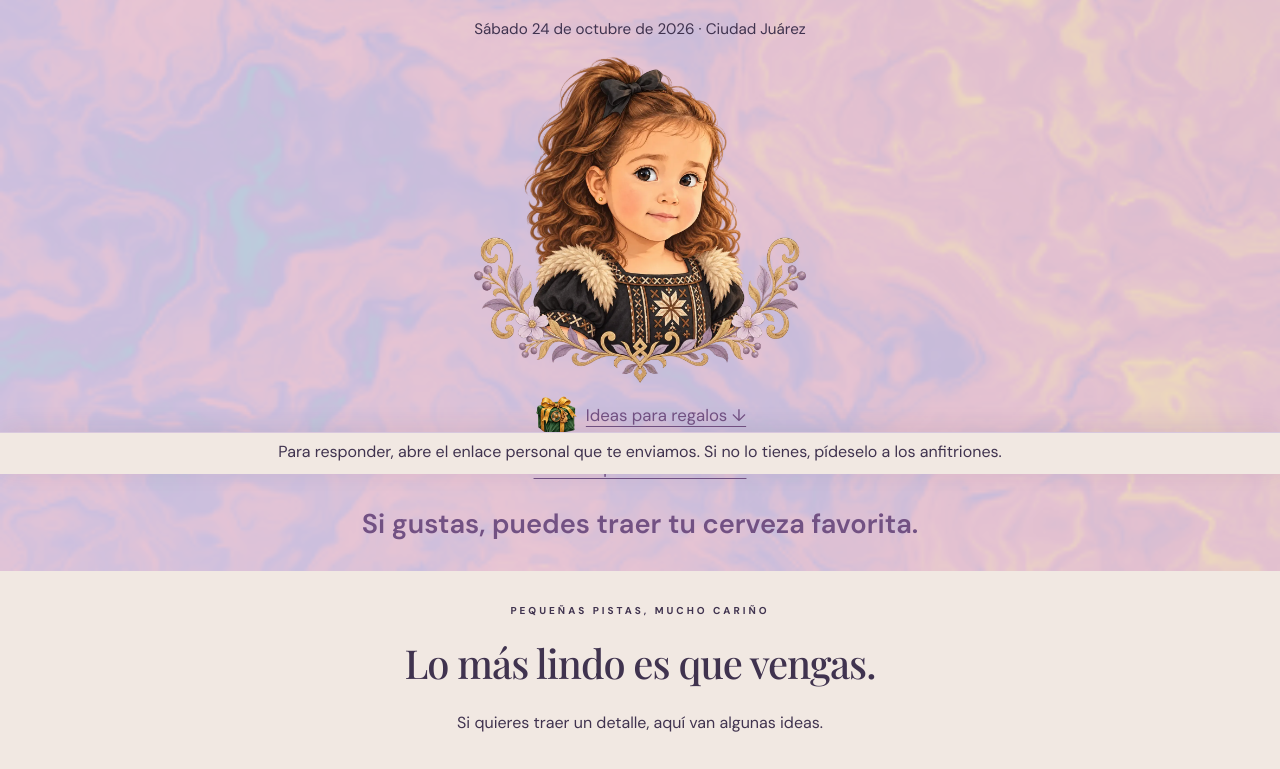
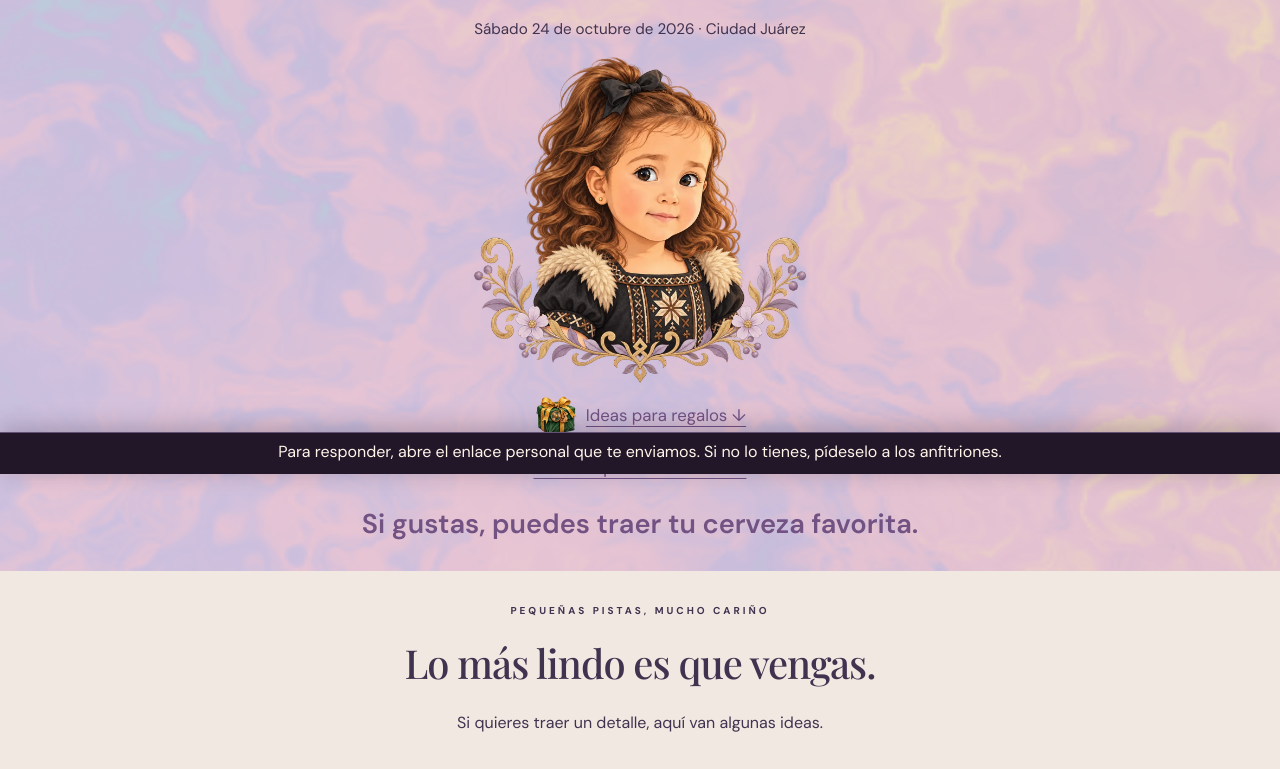
Before and after one commit to lambdawalker/birthday.invitation, a plain HTML site: page web/index.html in a window 1280 px wide. Shown: the part 326-1095 px from the top of the page. Drawn offline with nearby package versions, Linux system fonts and the light colour scheme; a web font is replaced by a local one.

Commit message:
Evolve shader layers and add deep plum RSVP dock

```diff
--- a/web/invitation-background.js
+++ b/web/invitation-background.js
@@ -25,9 +25,13 @@ float fbm(vec2 p) {
   return val;
 }
 float warp(vec2 p) {
-  vec2 q = vec2(fbm(p), fbm(p + vec2(5.2,1.3)));
-  vec2 r = vec2(fbm(p + 4.0*q + vec2(1.7,9.2)), fbm(p + 4.0*q + vec2(8.3,2.8)));
-  return fbm(p + 10.0*r);
+  // Independent continuous offsets deform each layer instead of only translating it.
+  vec2 flowA = 0.55 * vec2(sin(iTime * 0.71), cos(iTime * 0.53));
+  vec2 flowB = 0.45 * vec2(cos(iTime * 0.43), sin(iTime * 0.67));
+  vec2 q = vec2(fbm(p + flowA), fbm(p + vec2(5.2,1.3) - flowB));
+  vec2 r = vec2(fbm(p + 4.0*q + vec2(1.7,9.2) + flowB),
+                fbm(p + 4.0*q + vec2(8.3,2.8) - flowA));
+  return fbm(p + (9.0 + sin(iTime * 0.31)) * r);
 }
 // Powder blue, lavender, blush and warm cream. Keep dark plum text legible.
 vec3 palette(float t) {
--- a/web/styles.css
+++ b/web/styles.css
@@ -897,3 +897,17 @@ footer .contact-line { margin-top: 24px; }
 
 /* Full-bleed desktop background; retain the readable inner text width. */
 .invitation-page .hero.invitation-intro { max-width: none; width: 100%; }
+
+/* Deep plum dock with warm, high-contrast response controls. */
+.invitation-page .rsvp-dock {
+  background: #211729;
+  color: #fff5e9;
+  border-top-color: #655273;
+  box-shadow: 0 -4px 24px #160e2440;
+}
+.invitation-page .rsvp-dock .gold { background: #edcfa5; color: #211729; }
+.invitation-page .rsvp-dock .gold:hover:not(:disabled) { background: #ffe3bc; color: #211729; }
+.invitation-page .rsvp-dock .outline { background: transparent; color: #f3e8fa; border-color: #baa3cc; }
+.invitation-page .rsvp-dock .outline:hover:not(:disabled) { background: #42304f; color: #fff5e9; }
+.invitation-page .rsvp-dock :focus-visible { outline-color: #f3d69e; }
+.invitation-page .rsvp-dock .error { color: #ffbbb6; }
```
